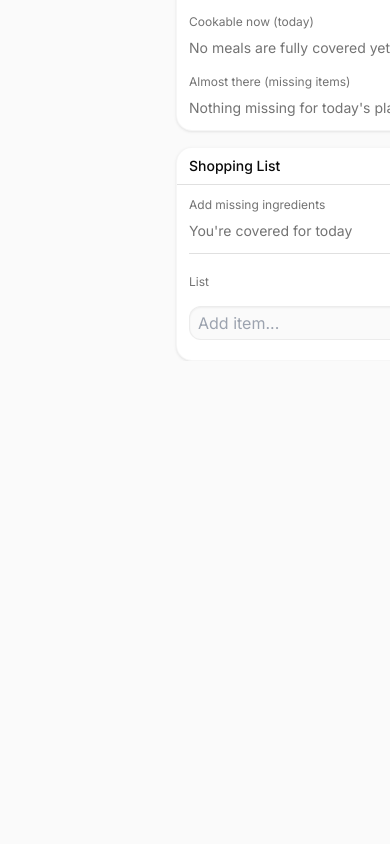
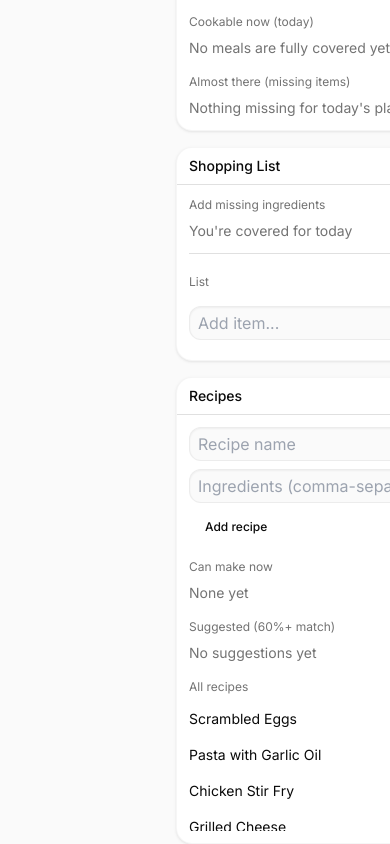
Before and after one commit to obihughes/omega-planner, a Next.js app: page /meals in a window 390 px wide. Shown: the part 1483-2327 px from the top of the page. Before the commit the page ends 1844 px from the top, so only its background shows below. Built offline with nearby package versions, Linux system fonts and the light colour scheme.

Commit message:
feat(meals): add RecipesSidebar back to layout with enhanced features - starter recipes, B/L/D quick-add, missing ingredients to shopping list

```diff
--- a/app/meals/page.tsx
+++ b/app/meals/page.tsx
@@ -6,6 +6,7 @@ import { AppLayout } from '@/components/ui/AppLayout';
 const MealsContent = React.lazy(() => import('@/components/meals/MealPlanner'));
 const PantrySidebar = React.lazy(() => import('@/components/meals/PantrySidebar'));
 const ShoppingListSidebar = React.lazy(() => import('@/components/meals/ShoppingListSidebar'));
+const RecipesSidebar = React.lazy(() => import('@/components/meals/RecipesSidebar'));
 
 export default function MealsPage() {
   return (
@@ -18,8 +19,8 @@ export default function MealsPage() {
           </Suspense>
         </div>
 
-        {/* Row 2: Pantry and Shopping List side-by-side */}
-        <div className="grid gap-4 grid-cols-1 md:grid-cols-2">
+        {/* Row 2: Pantry, Shopping List, and Recipes */}
+        <div className="grid gap-4 grid-cols-1 md:grid-cols-2 lg:grid-cols-3">
           <div>
             <Suspense fallback={<div className="text-muted-foreground">Loading pantry...</div>}>
               <PantrySidebar dateKey={new Date().toISOString().slice(0,10)} />
@@ -30,6 +31,11 @@ export default function MealsPage() {
               <ShoppingListSidebar dateKey={new Date().toISOString().slice(0,10)} />
             </Suspense>
           </div>
+          <div>
+            <Suspense fallback={<div className="text-muted-foreground">Loading recipes...</div>}>
+              <RecipesSidebar dateKey={new Date().toISOString().slice(0,10)} />
+            </Suspense>
+          </div>
         </div>
       </div>
     </AppLayout>
--- a/components/meals/RecipesSidebar.tsx
+++ b/components/meals/RecipesSidebar.tsx
@@ -4,9 +4,13 @@ import React, { useState } from 'react';
 import { Button } from '@/components/ui/button';
 import { Card, CardContent } from '@/components/ui/card';
 import { useRecipes } from '@/hooks/useRecipes';
+import { useMeals } from '@/hooks/useMeals';
+import { useShopping } from '@/hooks/useShopping';
 
-export const RecipesSidebar: React.FC<{ dateKey: string }> = () => {
+export const RecipesSidebar: React.FC<{ dateKey: string }> = ({ dateKey }) => {
   const { recipes, addRecipe, removeRecipe, cookable, suggested, matchPercent } = useRecipes();
+  const { addMeal } = useMeals();
+  const { add: addToShopping } = useShopping();
   const [name, setName] = useState('');
   const [ingredients, setIngredients] = useState('');
 
@@ -34,25 +38,61 @@ export const RecipesSidebar: React.FC<{ dateKey: string }> = () => {
 
         <div>
           <div className="text-xs text-muted-foreground mb-2">Can make now</div>
-          <ul className="space-y-1">
+          <ul className="space-y-2">
             {cookable.length === 0 && <li className="text-sm text-muted-foreground">None yet</li>}
             {cookable.map(r => (
-              <li key={r.id} className="group flex items-center justify-between text-sm">
-                <span className="truncate pr-2">{r.name}</span>
-                <Button variant="ghost" size="sm" onClick={() => removeRecipe(r.id)}>Remove</Button>
+              <li key={r.id} className="text-sm space-y-1">
+                <div className="flex items-center justify-between">
+                  <span className="truncate pr-2 font-medium">{r.name}</span>
+                  <div className="flex gap-1">
+                    <Button variant="ghost" size="sm" onClick={() => addMeal(dateKey, 'breakfast', { name: r.name, ingredients: r.ingredients.map(i => i.name) })}>B</Button>
+                    <Button variant="ghost" size="sm" onClick={() => addMeal(dateKey, 'lunch', { name: r.name, ingredients: r.ingredients.map(i => i.name) })}>L</Button>
+                    <Button variant="ghost" size="sm" onClick={() => addMeal(dateKey, 'dinner', { name: r.name, ingredients: r.ingredients.map(i => i.name) })}>D</Button>
+                  </div>
+                </div>
+                <div className="text-xs text-muted-foreground">
+                  {r.ingredients.map(i => i.name).join(', ')}
+                </div>
               </li>
             ))}
           </ul>
         </div>
 
         <div>
-          <div className="text-xs text-muted-foreground mb-2">Suggested</div>
-          <ul className="space-y-1">
+          <div className="text-xs text-muted-foreground mb-2">Suggested (60%+ match)</div>
+          <ul className="space-y-2">
             {suggested.length === 0 && <li className="text-sm text-muted-foreground">No suggestions yet</li>}
-            {suggested.map(r => (
+            {suggested.map(r => {
+              const missing = r.ingredients.filter(i =>
+                !cookable.find(cr => cr.id === r.id) &&
+                !r.ingredients.every(ri =>
+                  r.ingredients.some(ci => ci.name.toLowerCase() === ri.name.toLowerCase())
+                )
+              );
+              return (
+                <li key={r.id} className="text-sm space-y-1">
+                  <div className="flex items-center justify-between">
+                    <span className="truncate pr-2 font-medium">
+                      {r.name} <span className="text-xs text-muted-foreground">({matchPercent(r)}%)</span>
+                    </span>
+                    <Button variant="ghost" size="sm" onClick={() => r.ingredients.forEach(i => addToShopping(i.name))}>Add missing</Button>
+                  </div>
+                  <div className="text-xs text-muted-foreground">
+                    {r.ingredients.map(i => i.name).join(', ')}
+                  </div>
+                </li>
+              );
+            })}
+          </ul>
+        </div>
+
+        <div>
+          <div className="text-xs text-muted-foreground mb-2">All recipes</div>
+          <ul className="space-y-1 max-h-32 overflow-y-auto">
+            {recipes.map(r => (
               <li key={r.id} className="group flex items-center justify-between text-sm">
-                <span className="truncate pr-2">{r.name} <span className="text-xs text-muted-foreground">({matchPercent(r)}%)</span></span>
-                <Button variant="ghost" size="sm" onClick={() => removeRecipe(r.id)}>Remove</Button>
+                <span className="truncate pr-2">{r.name}</span>
+                <Button variant="ghost" size="sm" className="opacity-0 group-hover:opacity-100" onClick={() => removeRecipe(r.id)}>×</Button>
               </li>
             ))}
           </ul>
--- a/hooks/useRecipes.ts
+++ b/hooks/useRecipes.ts
@@ -12,7 +12,25 @@ export function useRecipes() {
   const loaded = useRef(false);
   const { items } = usePantry();
 
-  useEffect(() => { setRecipes(RecipesStorage.load()); loaded.current = true; }, []);
+  useEffect(() => {
+    const loadedRecipes = RecipesStorage.load();
+    if (loadedRecipes.length === 0) {
+      // Add starter recipes
+      const starters = [
+        { name: 'Scrambled Eggs', ingredients: [{ name: 'eggs' }, { name: 'butter' }, { name: 'salt' }] },
+        { name: 'Pasta with Garlic Oil', ingredients: [{ name: 'pasta' }, { name: 'garlic' }, { name: 'olive oil' }] },
+        { name: 'Chicken Stir Fry', ingredients: [{ name: 'chicken' }, { name: 'vegetables' }, { name: 'soy sauce' }] },
+        { name: 'Grilled Cheese', ingredients: [{ name: 'bread' }, { name: 'cheese' }, { name: 'butter' }] },
+        { name: 'Pancakes', ingredients: [{ name: 'flour' }, { name: 'eggs' }, { name: 'milk' }, { name: 'sugar' }] }
+      ];
+      const now = new Date().toISOString();
+      const starterRecipes = starters.map(s => ({ ...s, id: rid(), createdAt: now, updatedAt: now }));
+      setRecipes(starterRecipes);
+    } else {
+      setRecipes(loadedRecipes);
+    }
+    loaded.current = true;
+  }, []);
   useEffect(() => { if (loaded.current) RecipesStorage.save(recipes); }, [recipes]);
 
   const pantrySet = useMemo(() => new Set(items.map(i => i.name.toLowerCase())), [items]);
```
Also changed, not shown: 1 other file (tests, documents, lock files or other folders).
